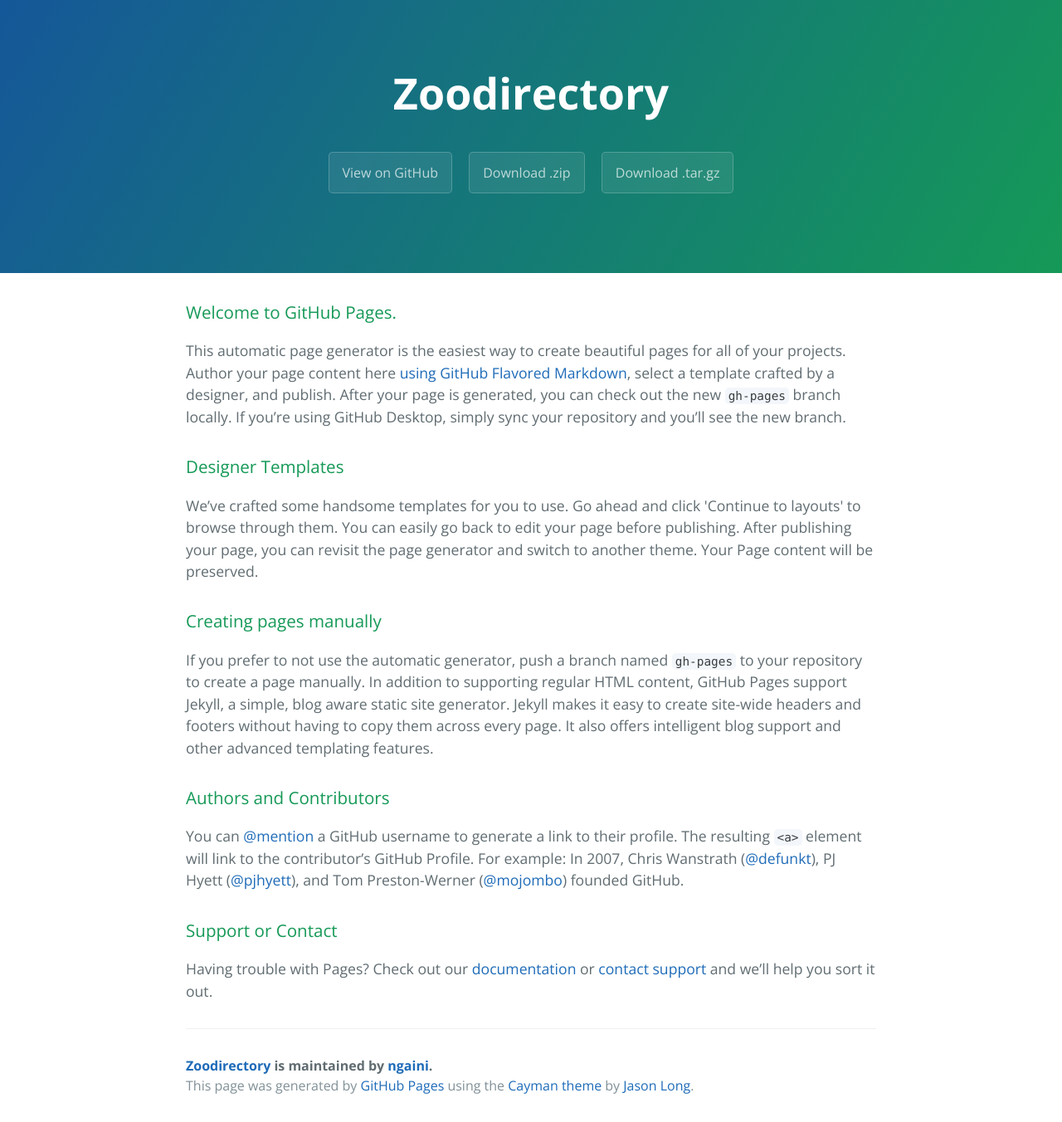
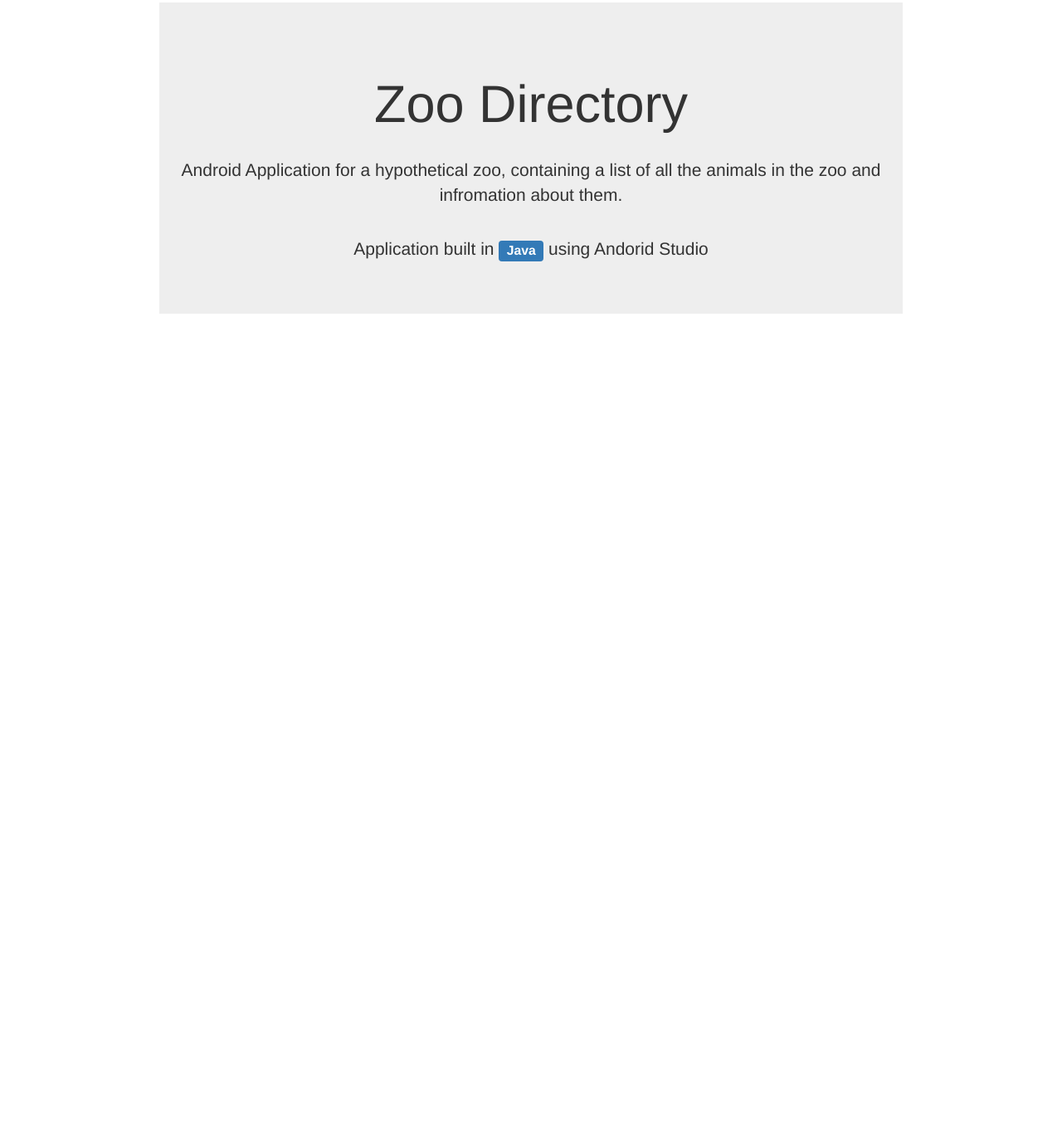
Before and after one commit to ngaini/ZooDirectory, a plain HTML site: page index.html in a window 1280 px wide. Shown: the part 7-1359 px from the top of the page at 83% size. After the commit the page ends 1020 px from the top, so only its background shows below. Drawn offline with nearby package versions, Linux system fonts and the light colour scheme.

Commit message:
testing for bootstrap compatibility

```diff
--- a/index.html
+++ b/index.html
@@ -1,57 +1,33 @@
 <!DOCTYPE html>
-<html lang="en-us">
+<html lang="en">
 <head>
-    <meta charset="UTF-8">
-    <title>Zoodirectory by ngaini</title>
+  <title>Bootstrap Example</title>
+  <meta charset="utf-8">
   <meta name="viewport" content="width=device-width, initial-scale=1">
-    <link rel="stylesheet" type="text/css" href="stylesheets/normalize.css" media="screen">
-    <link href='https://fonts.googleapis.com/css?family=Open+Sans:400,700' rel='stylesheet' type='text/css'>
-    <link rel="stylesheet" type="text/css" href="stylesheets/stylesheet.css" media="screen">
-    <link rel="stylesheet" type="text/css" href="stylesheets/github-light.css" media="screen">
+  <link rel="stylesheet" href="http://maxcdn.bootstrapcdn.com/bootstrap/3.3.6/css/bootstrap.min.css">
+  <script src="https://ajax.googleapis.com/ajax/libs/jquery/1.12.0/jquery.min.js"></script>
+  <script src="http://maxcdn.bootstrapcdn.com/bootstrap/3.3.6/js/bootstrap.min.js"></script>
+  <style>
+ 	.parent{margin:auto; width: 70%;}
+ 	.information{ text-align: center;}
+
+
+
+
+  </style>
 </head>
-  <body>
-    <section class="page-header">
-      <h1 class="project-name">Zoodirectory</h1>
-      <h2 class="project-tagline"></h2>
-      <a href="https://github.com/ngaini/ZooDirectory" class="btn">View on GitHub</a>
-      <a href="https://github.com/ngaini/ZooDirectory/zipball/master" class="btn">Download .zip</a>
-      <a href="https://github.com/ngaini/ZooDirectory/tarball/master" class="btn">Download .tar.gz</a>
-    </section>
+<body class ="parent"style="height:1000px; width:70%; margin:10px auto;">
 
-    <section class="main-content">
-      <h3>
-<a id="welcome-to-github-pages" class="anchor" href="#welcome-to-github-pages" aria-hidden="true"><span aria-hidden="true" class="octicon octicon-link"></span></a>Welcome to GitHub Pages.</h3>
+		<div class ="jumbotron information">
+		<h1 class="page-header"> Zoo Directory</h1>
+		<p>Android Application for a hypothetical zoo, containing a list of all the animals in the zoo and infromation about them. </p>
+		</br>
+		<p>Application built in <span class="label label-primary">Java</span> using Andorid Studio </p>
 
-<p>This automatic page generator is the easiest way to create beautiful pages for all of your projects. Author your page content here <a href="https://guides.github.com/features/mastering-markdown/">using GitHub Flavored Markdown</a>, select a template crafted by a designer, and publish. After your page is generated, you can check out the new <code>gh-pages</code> branch locally. If you’re using GitHub Desktop, simply sync your repository and you’ll see the new branch.</p>
+		</div>
+		<div calss
 
-<h3>
-<a id="designer-templates" class="anchor" href="#designer-templates" aria-hidden="true"><span aria-hidden="true" class="octicon octicon-link"></span></a>Designer Templates</h3>
 
-<p>We’ve crafted some handsome templates for you to use. Go ahead and click 'Continue to layouts' to browse through them. You can easily go back to edit your page before publishing. After publishing your page, you can revisit the page generator and switch to another theme. Your Page content will be preserved.</p>
-
-<h3>
-<a id="creating-pages-manually" class="anchor" href="#creating-pages-manually" aria-hidden="true"><span aria-hidden="true" class="octicon octicon-link"></span></a>Creating pages manually</h3>
-
-<p>If you prefer to not use the automatic generator, push a branch named <code>gh-pages</code> to your repository to create a page manually. In addition to supporting regular HTML content, GitHub Pages support Jekyll, a simple, blog aware static site generator. Jekyll makes it easy to create site-wide headers and footers without having to copy them across every page. It also offers intelligent blog support and other advanced templating features.</p>
-
-<h3>
-<a id="authors-and-contributors" class="anchor" href="#authors-and-contributors" aria-hidden="true"><span aria-hidden="true" class="octicon octicon-link"></span></a>Authors and Contributors</h3>
-
-<p>You can <a href="https://help.github.com/articles/basic-writing-and-formatting-syntax/#mentioning-users-and-teams" class="user-mention">@mention</a> a GitHub username to generate a link to their profile. The resulting <code>&lt;a&gt;</code> element will link to the contributor’s GitHub Profile. For example: In 2007, Chris Wanstrath (<a href="https://github.com/defunkt" class="user-mention">@defunkt</a>), PJ Hyett (<a href="https://github.com/pjhyett" class="user-mention">@pjhyett</a>), and Tom Preston-Werner (<a href="https://github.com/mojombo" class="user-mention">@mojombo</a>) founded GitHub.</p>
-
-<h3>
-<a id="support-or-contact" class="anchor" href="#support-or-contact" aria-hidden="true"><span aria-hidden="true" class="octicon octicon-link"></span></a>Support or Contact</h3>
-
-<p>Having trouble with Pages? Check out our <a href="https://help.github.com/pages">documentation</a> or <a href="https://github.com/contact">contact support</a> and we’ll help you sort it out.</p>
-
-      <footer class="site-footer">
-        <span class="site-footer-owner"><a href="https://github.com/ngaini/ZooDirectory">Zoodirectory</a> is maintained by <a href="https://github.com/ngaini">ngaini</a>.</span>
-
-        <span class="site-footer-credits">This page was generated by <a href="https://pages.github.com">GitHub Pages</a> using the <a href="https://github.com/jasonlong/cayman-theme">Cayman theme</a> by <a href="https://twitter.com/jasonlong">Jason Long</a>.</span>
-      </footer>
-
-    </section>
 
 
 </body>
-</html>
```
Lines whose indentation alone changed are shown as unchanged.
